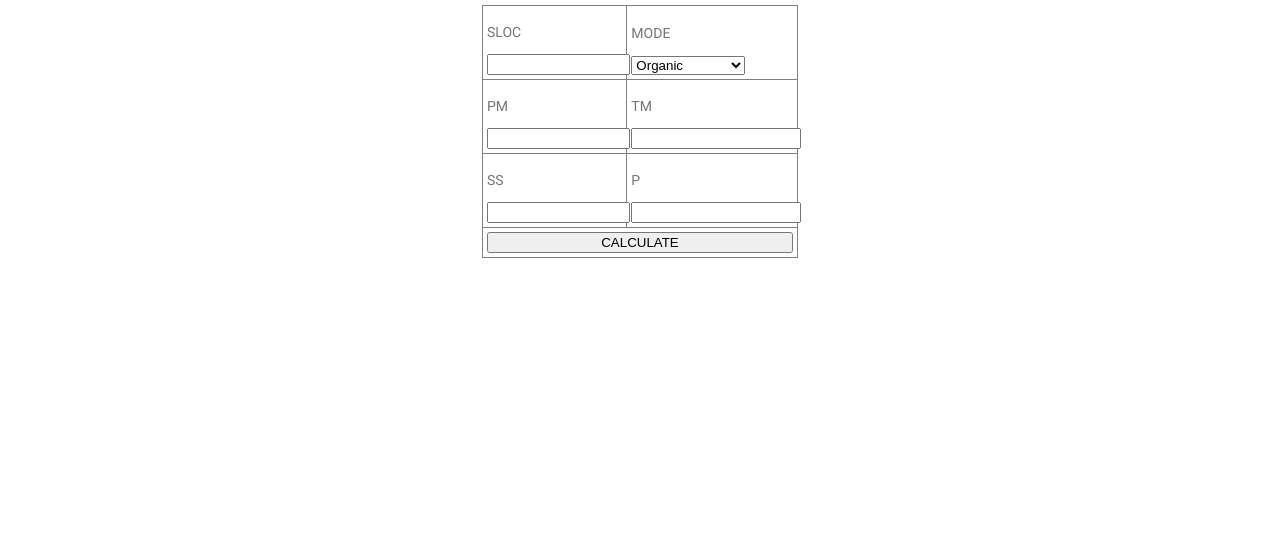
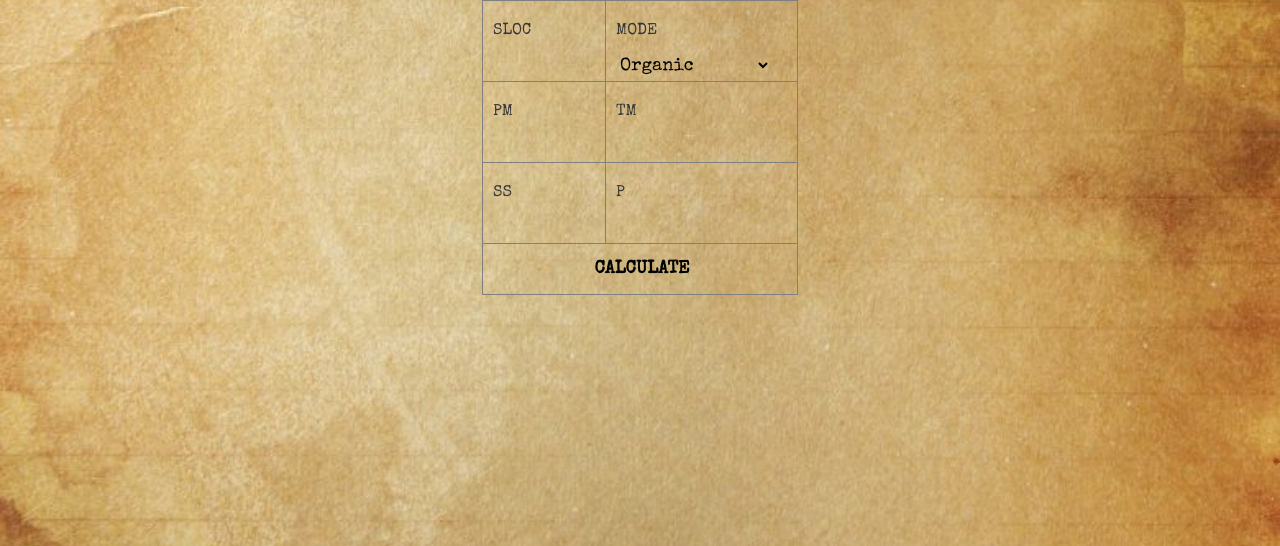
Before and after one commit to DoroshRoma/COCOMOcalc, a plain HTML site: page index.html in a window 1280 px wide. Shown: the part 254-800 px from the top of the page. Drawn offline with nearby package versions, Linux system fonts and the light colour scheme.

Commit message:
added old style

```diff
--- a/css/style.css
+++ b/css/style.css
@@ -1,11 +1,15 @@
 @import url('https://fonts.googleapis.com/css?family=Roboto&display=swap');
+@import url('https://fonts.googleapis.com/css?family=Special+Elite&display=swap');
 body{
-	font-family: 'Roboto', sans-serif;
-
+	font-family: 'Special Elite', cursive;
+	background-image: url("../img/wallpaper.jpg");
+	background-repeat: no-repeat;
+	background-size: cover;
+	background-position: center;
 }
 h1 {
 	font-weight: normal;
-	color: #757575;
+	color: #373737;
 	text-align: center;
 	margin-top:200px;
 }
@@ -19,9 +23,32 @@ input{
 
 }
 #cocomo_table p{
-	color:#757575;
-	font-size: 14px;
+	color:#373737;
+	font-size: 16px;
 }
 #cocomo_table td{
-	padding: 4px;
+	padding: 6px 6px 6px 10px;
 }
+#cocomo_table input{
+	border:none;
+	background: transparent;
+	font-weight: bold;
+	font-size: 18px;
+	font-family: 'Special Elite', cursive;
+
+}
+#cocomo_table input:focus{
+	outline: none;
+}
+#btnSub{
+	padding: 10px;
+}
+#mode{
+	font-family: 'Special Elite', cursive;
+	font-size: 18px;
+	background: transparent;
+	border:none;
+}
+#mode:focus{
+	outline: none;
+}
--- a/index.html
+++ b/index.html
@@ -43,7 +43,7 @@
 			</td>
 		</tr>
 		<tr>
-			<td colspan="2"><input type="button" name="submit" value="CALCULATE" onclick="basicCocomo()"></td>
+			<td colspan="2"><input id="btnSub" type="button" name="submit" value="CALCULATE" onclick="basicCocomo()"></td>
 		</tr>
 	</table>
 
```
Also changed, not shown: img/wallpaper.jpg (added).
